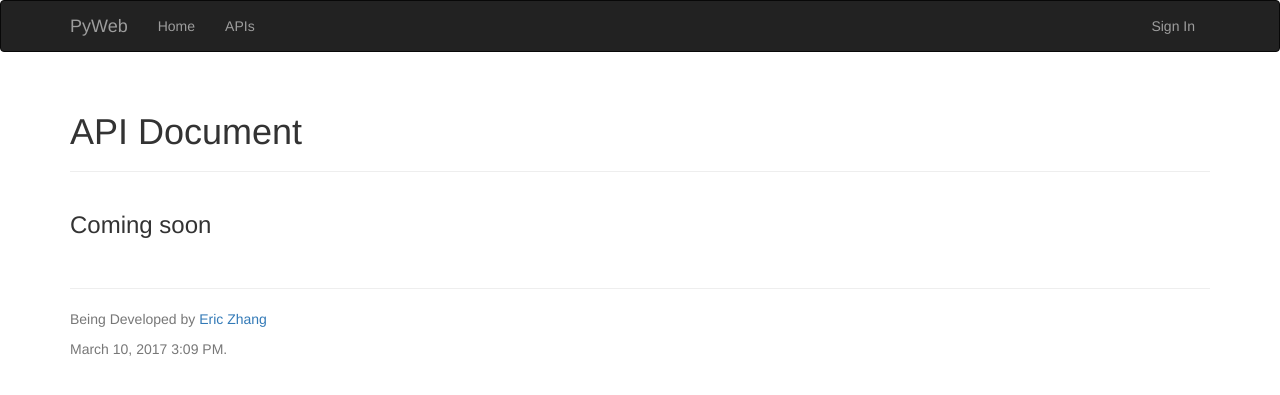
After one commit to EricZhang90/FLask_Web, a Flask app: page /API_Doc in a window 1280 px wide. The commit adds this page. Shown: the top 395 px of the page. Run offline with Flask 2, Linux system fonts and the light colour scheme; parts of the project's set-up code (start-up, migrations or seed data) failed here and were passed over; some libraries are stand-ins or nearby versions.

Commit message:
1, Fix typo. 2,Add API document template.

```diff
--- a/app/api_1_0/posts.py
+++ b/app/api_1_0/posts.py
@@ -56,7 +56,7 @@ def get_post(id):
 
 
 @permission_required(Permission.WRITE_ARTICLES)
-@api.route('/posts/', methods=['POST'])
+@api.route('/post/', methods=['POST'])
 def new_post():
     post = Post.from_json(request.json)
     post.author = g.current_user
@@ -78,7 +78,7 @@ def edit_post(id):
     return jsonify(post.to_json())
 
 
-@api.route('/followed_posts/<int:id>')
+@api.route('user/<int:id>/followed_posts')
 def get_user_followed_posts(id):
     page = request.args.get('page', 1, type=int)
     pagination = Post.query.filter_by(author_id=id) \
--- a/app/main/views.py
+++ b/app/main/views.py
@@ -6,6 +6,11 @@ from app.decorators import amdin_required, permission_required
 from forms import EditProfileForm, EditProfileAdminForm, PostForm, CommentForm
 from flask_login import login_required, current_user
 
+
+
+@main.route('/API_Doc')
+def api_doc():
+    return render_template('api_doc.html')
 
 
 @main.route('/', methods=['GET', 'POST'])
--- a/app/models.py
+++ b/app/models.py
@@ -270,7 +270,7 @@ class User(db.Model, UserMixin):
         for user in User.query.all():
             user.follow(user)
 
-    def generate_auth_toke(self, expiration=3600):
+    def generate_auth_token(self, expiration=3600):
         s = Serializer(current_app.config['SECRET_KEY'], expiration)
         return s.dumps({'id': self.id})
 
--- /dev/null
+++ b/app/templates/api_doc.html
@@ -0,0 +1,11 @@
+{% extends "base.html" %}
+
+{% block pageName %}  API Document  {% endblock %}
+
+{% block contentHeader %} <h1>API Document </h1> {% endblock %}
+
+{% block page_content %}
+<div class="container">
+    <h3>Coming soon</h3>
+</div>
+{% endblock %}
--- a/app/templates/base.html
+++ b/app/templates/base.html
@@ -32,6 +32,7 @@
             <div class="navbar-collapse collapse">
                 <ul class="nav navbar-nav">
                     <li><a href="{{ url_for('main.index') }}"> Home </a></li>
+                    <li><a href="{{ url_for('main.api_doc') }}">APIs</a></li>
                 </ul>
                 <ul class="nav navbar-nav navbar-right">
                   {% if current_user.is_authenticated %}
```
Also changed, not shown: app/api_1_0/users.py (+5 -2 lines), 5 other files.
